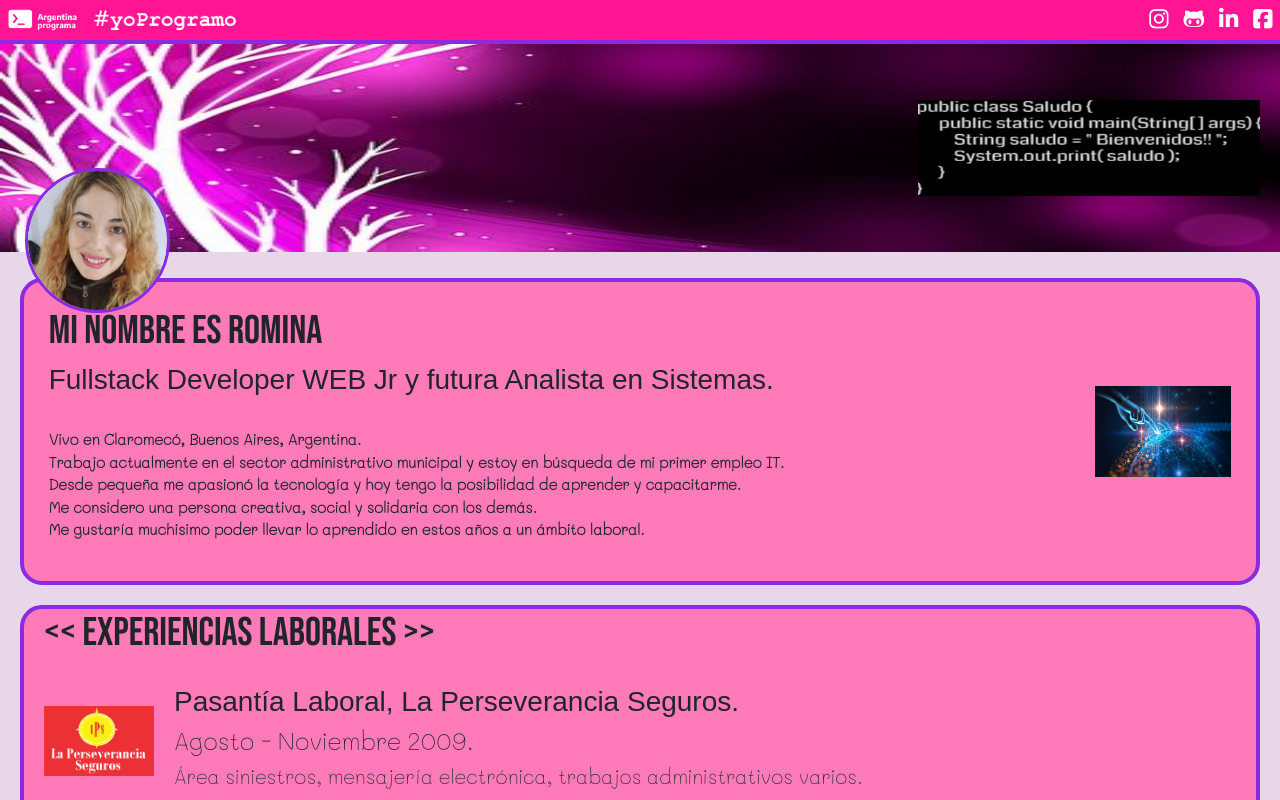
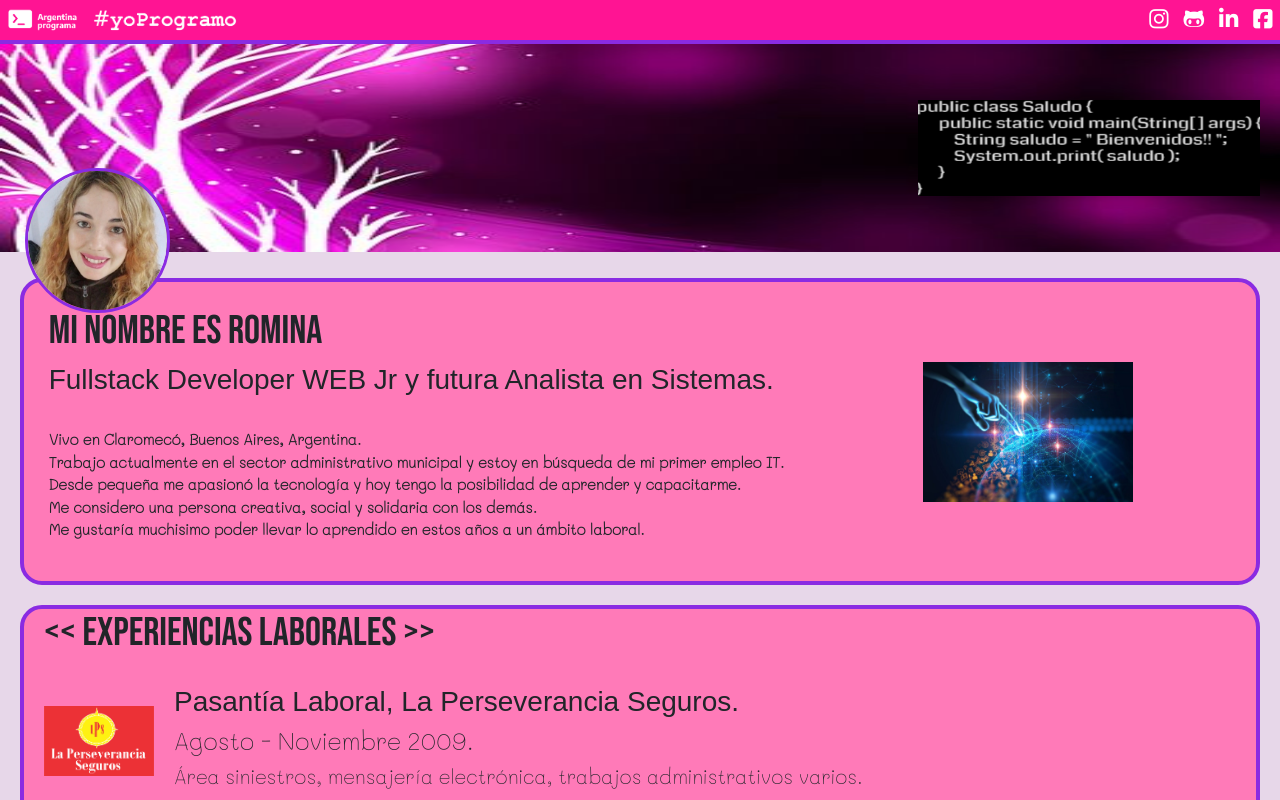
Before and after one commit to rominaMC15/MiPortfolio, an Angular app in the folder MiPortfolio/: page / in a window 1280 px wide. Shown: the top 800 px of the page. Built offline with nearby package versions, Linux system fonts and the light colour scheme; a small style sheet from the web is missing; a web font is replaced by a local one.

Commit message:
experiencia

```diff
--- a/MiPortfolio/src/app/componentes/acerca-de/acerca-de.component.css
+++ b/MiPortfolio/src/app/componentes/acerca-de/acerca-de.component.css
@@ -14,8 +14,8 @@
 .imagen{
     height: 140px;
     display: flex;
-    justify-content: flex-end;
-    padding: 2%;
+    justify-content: center;
+    margin-right: 10%;
 }
 
 .texto{
```
